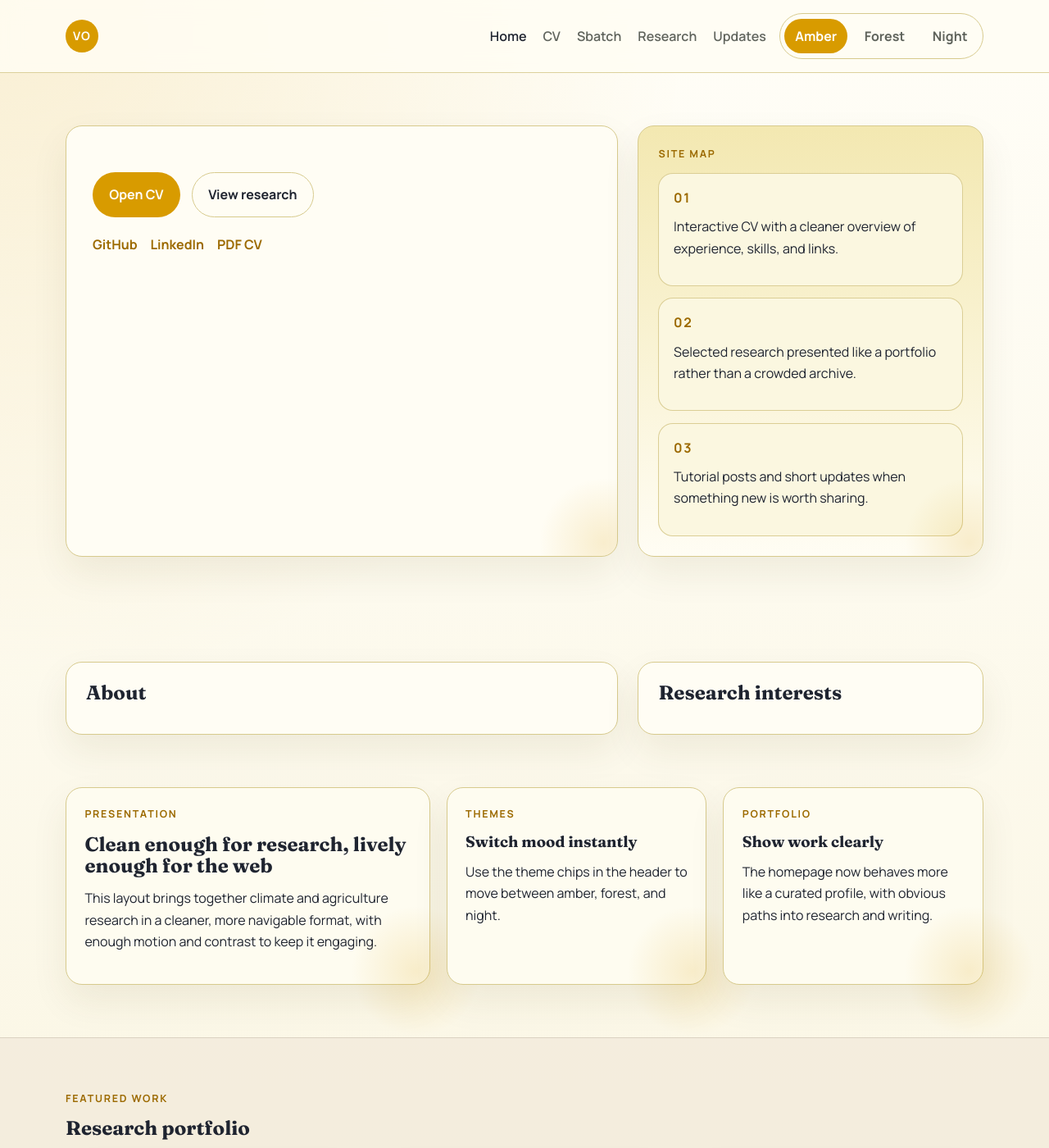
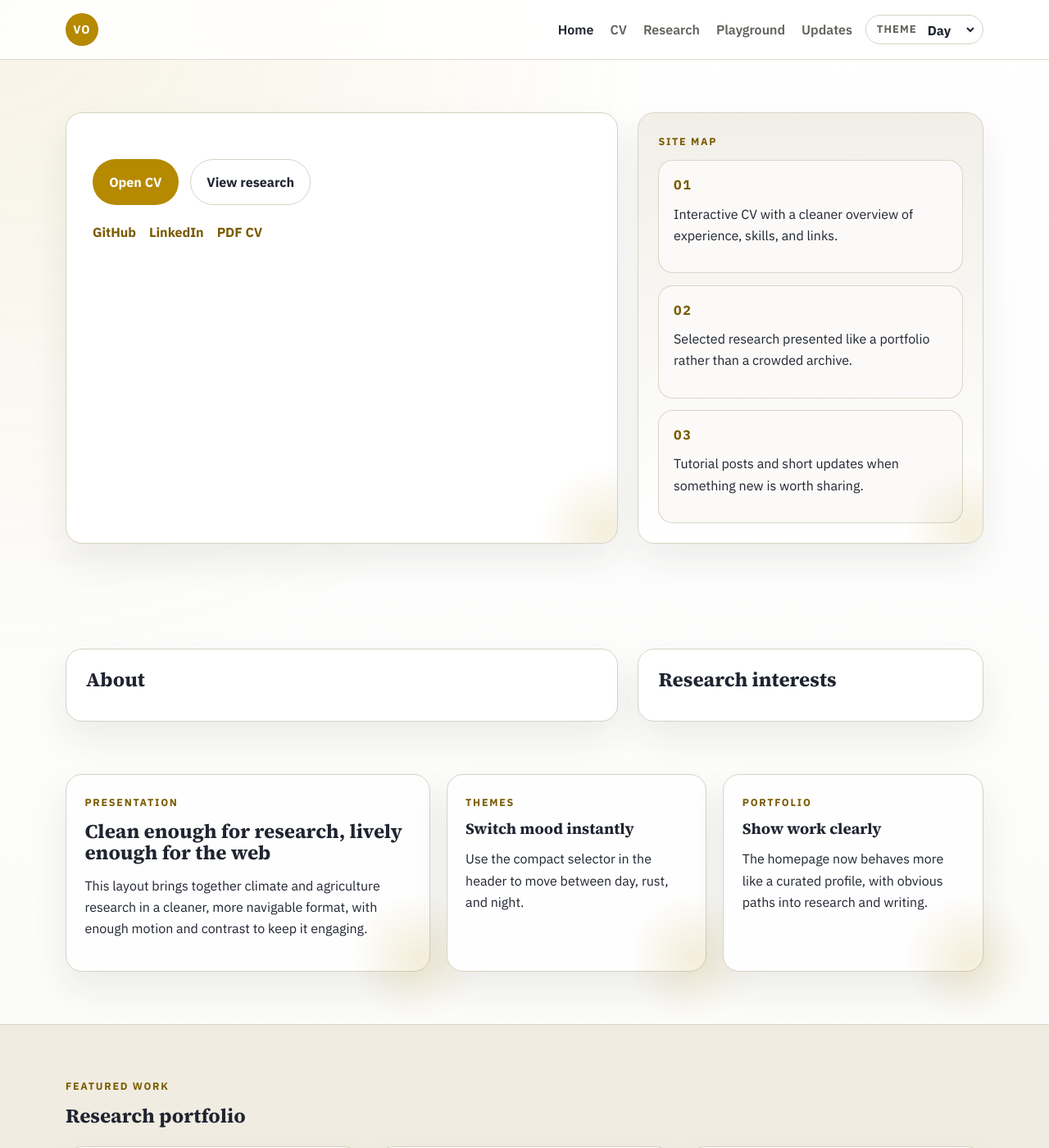
Before and after one commit to Ongevic/victor-ongera-hub, a Jekyll site: the page built from index.md, in a window 1280 px wide and 1400 px high. Shown: the whole window at 82% size. Built offline with Jekyll 4.4.1, drawn with Linux system fonts in a browser that asks for light colours.

Commit message:
add new section playground

```diff
--- a/_config.yml
+++ b/_config.yml
@@ -76,10 +76,10 @@ navigation:
     url: "/"
   - title: "CV"
     url: "/cv/"
-  - title: "Sbatch"
-    url: "/sbatch/"
   - title: "Research"
     url: "/research/"
+  - title: "Playground"
+    url: "/playground/"
   - title: "Updates"
     url: "/news/"
 
--- a/_includes/navigation.html
+++ b/_includes/navigation.html
@@ -13,9 +13,14 @@
         </ul>
       </nav>
       <div class="theme-switcher" aria-label="Theme switcher">
-        <button type="button" class="theme-chip is-active" data-theme-trigger data-theme="amber" aria-label="Use amber theme">Amber</button>
-        <button type="button" class="theme-chip" data-theme-trigger data-theme="forest" aria-label="Use forest theme">Forest</button>
-        <button type="button" class="theme-chip" data-theme-trigger data-theme="night" aria-label="Use night theme">Night</button>
+        <label class="theme-select-wrap">
+          <span class="theme-select-label">Theme</span>
+          <select class="theme-select" data-theme-select aria-label="Choose theme">
+            <option value="day">Day</option>
+            <option value="rust">Rust</option>
+            <option value="night">Night</option>
+          </select>
+        </label>
       </div>
     </div>
   </div>
--- a/_layouts/default.html
+++ b/_layouts/default.html
@@ -1,5 +1,5 @@
 <!DOCTYPE html>
-<html lang="en" data-theme="amber">
+<html lang="en" data-theme="day">
 <head>
   <meta charset="UTF-8">
   <meta name="viewport" content="width=device-width, initial-scale=1.0">
@@ -7,7 +7,7 @@
   <meta name="description" content="{{ site.description }}">
   <link rel="preconnect" href="https://fonts.googleapis.com">
   <link rel="preconnect" href="https://fonts.gstatic.com" crossorigin>
-  <link href="https://fonts.googleapis.com/css2?family=Fraunces:wght@600;700&family=Manrope:wght@400;500;600;700&display=swap" rel="stylesheet">
+  <link href="https://fonts.googleapis.com/css2?family=IBM+Plex+Sans:wght@400;500;600;700&family=Source+Serif+4:wght@600;700&display=swap" rel="stylesheet">
   <link rel="stylesheet" href="{{ '/assets/css/main.css' | relative_url }}">
   {% if page.use_pyscript %}
   <link rel="stylesheet" href="https://pyscript.net/releases/2026.1.1/core.css">
--- a/assets/css/main.css
+++ b/assets/css/main.css
@@ -1,35 +1,77 @@
 ---
 ---
 :root {
-  --bg: #f7f0d4;
-  --surface: #fffdf4;
-  --surface-alt: #f3e8b1;
+  --bg: #f7f7f4;
+  --surface: #ffffff;
+  --surface-alt: #f1efe8;
   --ink: #1f2430;
   --muted: #5f635c;
-  --line: #d7ca8d;
-  --accent: #d89b00;
-  --accent-dark: #9c6a00;
-  --accent-soft: #ffefb4;
-  --panel-glow: rgba(216, 155, 0, 0.16);
+  --line: #d8d2c4;
+  --accent: #b58900;
+  --accent-dark: #7a5b00;
+  --accent-soft: #f8efc4;
+  --panel-glow: rgba(181, 137, 0, 0.14);
   --max: 1120px;
   --radius: 20px;
-  --shadow: 0 20px 45px rgba(73, 59, 11, 0.08);
-  --hero-wash: rgba(216, 155, 0, 0.14);
+  --shadow: 0 20px 45px rgba(41, 37, 28, 0.08);
+  --hero-wash: rgba(181, 137, 0, 0.1);
+  --section-wash: rgba(232, 224, 206, 0.55);
+  --section-line: rgba(216, 206, 190, 0.88);
+  --code-bg: #f2eee3;
+  --pill-bg: #f8efc4;
+  --pill-line: #e1d2a4;
+  --footer-bg: #232832;
+  --footer-ink: #f8f5ee;
+  --footer-muted: #d8d0c4;
+  color-scheme: light;
 }
 
-html[data-theme="forest"] {
-  --bg: #edf3e7;
-  --surface: #f9fcf6;
-  --surface-alt: #dfead3;
-  --ink: #203127;
-  --muted: #5e7065;
-  --line: #bfd1bc;
-  --accent: #6a8f3f;
-  --accent-dark: #426122;
-  --accent-soft: #e2efce;
-  --panel-glow: rgba(106, 143, 63, 0.14);
-  --shadow: 0 20px 45px rgba(32, 49, 39, 0.08);
-  --hero-wash: rgba(106, 143, 63, 0.12);
+html[data-theme="rust"] {
+  --bg: #f4ece6;
+  --surface: #fffaf6;
+  --surface-alt: #ead6ca;
+  --ink: #2a211d;
+  --muted: #715c52;
+  --line: #d6b9a7;
+  --accent: #b55c3b;
+  --accent-dark: #813920;
+  --accent-soft: #f2dccf;
+  --panel-glow: rgba(181, 92, 59, 0.16);
+  --shadow: 0 20px 45px rgba(70, 38, 25, 0.1);
+  --hero-wash: rgba(181, 92, 59, 0.11);
+  --section-wash: rgba(233, 214, 202, 0.5);
+  --section-line: rgba(214, 185, 167, 0.9);
+  --code-bg: #f3e3d8;
+  --pill-bg: #f2dccf;
+  --pill-line: #d7b19b;
+  --footer-bg: #2c1f1a;
+  --footer-ink: #fff7f2;
+  --footer-muted: #e4cfc3;
+  color-scheme: light;
+}
+
+html[data-theme="day"] {
+  --bg: #f7f7f4;
+  --surface: #ffffff;
+  --surface-alt: #f1efe8;
+  --ink: #1f2430;
+  --muted: #5f635c;
+  --line: #d8d2c4;
+  --accent: #b58900;
+  --accent-dark: #7a5b00;
+  --accent-soft: #f8efc4;
+  --panel-glow: rgba(181, 137, 0, 0.14);
+  --shadow: 0 20px 45px rgba(41, 37, 28, 0.08);
+  --hero-wash: rgba(181, 137, 0, 0.1);
+  --section-wash: rgba(232, 224, 206, 0.55);
+  --section-line: rgba(216, 206, 190, 0.88);
+  --code-bg: #f2eee3;
+  --pill-bg: #f8efc4;
+  --pill-line: #e1d2a4;
+  --footer-bg: #232832;
+  --footer-ink: #f8f5ee;
+  --footer-muted: #d8d0c4;
+  color-scheme: light;
 }
 
 html[data-theme="night"] {
@@ -45,6 +87,15 @@ html[data-theme="night"] {
   --panel-glow: rgba(240, 196, 79, 0.12);
   --shadow: 0 20px 45px rgba(0, 0, 0, 0.35);
   --hero-wash: rgba(240, 196, 79, 0.08);
+  --section-wash: rgba(31, 39, 48, 0.9);
+  --section-line: rgba(45, 57, 71, 0.95);
+  --code-bg: #202934;
+  --pill-bg: #2a3420;
+  --pill-line: #3f4a30;
+  --footer-bg: #0c1016;
+  --footer-ink: #f4f6f9;
+  --footer-muted: #b4bcc6;
+  color-scheme: dark;
 }
 
 * {
@@ -57,7 +108,7 @@ html {
 
 body {
   margin: 0;
-  font-family: "Manrope", system-ui, sans-serif;
+  font-family: "IBM Plex Sans", system-ui, sans-serif;
   line-height: 1.65;
   color: var(--ink);
   background:
@@ -88,7 +139,7 @@ h1,
 h2,
 h3 {
   margin: 0 0 0.8rem;
-  font-family: "Fraunces", Georgia, serif;
+  font-family: "Source Serif 4", Georgia, serif;
   line-height: 1.1;
   color: var(--ink);
 }
@@ -179,27 +230,39 @@ ol {
 
 .theme-switcher {
   display: inline-flex;
-  gap: 0.5rem;
-  padding: 0.35rem;
+  align-items: center;
+}
+
+.theme-select-wrap {
+  display: inline-flex;
+  align-items: center;
+  gap: 0.55rem;
+  padding: 0.35rem 0.45rem 0.35rem 0.8rem;
   border: 1px solid var(--line);
   border-radius: 999px;
   background: color-mix(in srgb, var(--surface) 90%, transparent);
 }
 
-.theme-chip {
+.theme-select-label {
+  color: var(--muted);
+  font-size: 0.82rem;
+  font-weight: 800;
+  letter-spacing: 0.08em;
+  text-transform: uppercase;
+}
+
+.theme-select {
   border: 0;
-  border-radius: 999px;
-  padding: 0.5rem 0.8rem;
   background: transparent;
-  color: var(--muted);
+  color: var(--ink);
   font: inherit;
   font-weight: 700;
   cursor: pointer;
+  padding-right: 0.2rem;
 }
 
-.theme-chip.is-active {
-  background: var(--accent);
-  color: #fff;
+.theme-select:focus {
+  outline: none;
 }
 
 .hero,
@@ -345,9 +408,9 @@ ol {
 }
 
 .section-alt {
-  background: rgba(239, 230, 216, 0.55);
-  border-top: 1px solid rgba(216, 206, 190, 0.85);
-  border-bottom: 1px solid rgba(216, 206, 190, 0.85);
+  background: var(--section-wash);
+  border-top: 1px solid var(--section-line);
+  border-bottom: 1px solid var(--section-line);
 }
 
 .section-heading {
@@ -467,8 +530,8 @@ ol {
 .tag-list li {
   padding: 0.6rem 0.9rem;
   border-radius: 999px;
-  background: var(--accent-soft);
-  border: 1px solid #e5c4b6;
+  background: var(--pill-bg);
+  border: 1px solid var(--pill-line);
   font-weight: 600;
 }
 
@@ -535,29 +598,29 @@ ol {
 
 .footer-container {
   padding: 2rem;
-  background: var(--ink);
-  color: #f8f2e8;
+  background: var(--footer-bg);
+  color: var(--footer-ink);
   border-radius: 28px;
 }
 
 .footer-title,
 .footer-heading {
-  color: #fff;
+  color: var(--footer-ink);
 }
 
 .footer-copy,
 .footer-list a {
-  color: #d9cfc4;
+  color: var(--footer-muted);
 }
 
 .footer-list a:hover {
-  color: #fff;
+  color: var(--footer-ink);
 }
 
 code {
   padding: 0.15rem 0.35rem;
   border-radius: 0.35rem;
-  background: #f1e7db;
+  background: var(--code-bg);
 }
 
 .tool-shell {
--- a/assets/js/site.js
+++ b/assets/js/site.js
@@ -1,16 +1,20 @@
 (function () {
   var root = document.documentElement;
   var storageKey = "victor-theme";
-  var triggers = Array.prototype.slice.call(document.querySelectorAll("[data-theme-trigger]"));
+  var allowedThemes = ["day", "rust", "night"];
+  var themeSelect = document.querySelector("[data-theme-select]");
   var revealTargets = Array.prototype.slice.call(
     document.querySelectorAll(".hero-copy, .hero-panel, .panel, .showcase-card, .card, .feature-card, .news-item, .timeline-item")
   );
 
   function setTheme(theme) {
+    if (allowedThemes.indexOf(theme) === -1) {
+      theme = "day";
+    }
     root.setAttribute("data-theme", theme);
-    triggers.forEach(function (button) {
-      button.classList.toggle("is-active", button.getAttribute("data-theme") === theme);
-    });
+    if (themeSelect) {
+      themeSelect.value = theme;
+    }
     try {
       localStorage.setItem(storageKey, theme);
     } catch (error) {
@@ -25,13 +29,13 @@
     savedTheme = null;
   }
 
-  setTheme(savedTheme || root.getAttribute("data-theme") || "amber");
+  setTheme(savedTheme || root.getAttribute("data-theme") || "day");
 
-  triggers.forEach(function (button) {
-    button.addEventListener("click", function () {
-      setTheme(button.getAttribute("data-theme"));
+  if (themeSelect) {
+    themeSelect.addEventListener("change", function () {
+      setTheme(themeSelect.value);
     });
-  });
+  }
 
   if (!("IntersectionObserver" in window)) {
     return;
--- a/index.md
+++ b/index.md
@@ -69,7 +69,7 @@ title: Home
     <article class="showcase-card">
       <p class="eyebrow">Themes</p>
       <h3>Switch mood instantly</h3>
-      <p>Use the theme chips in the header to move between amber, forest, and night.</p>
+      <p>Use the compact selector in the header to move between day, rust, and night.</p>
     </article>
     <article class="showcase-card">
       <p class="eyebrow">Portfolio</p>
```
Also changed, not shown: playground.md (added, +48 -0 lines), sbatch.md (deleted, +0 -325 lines).
